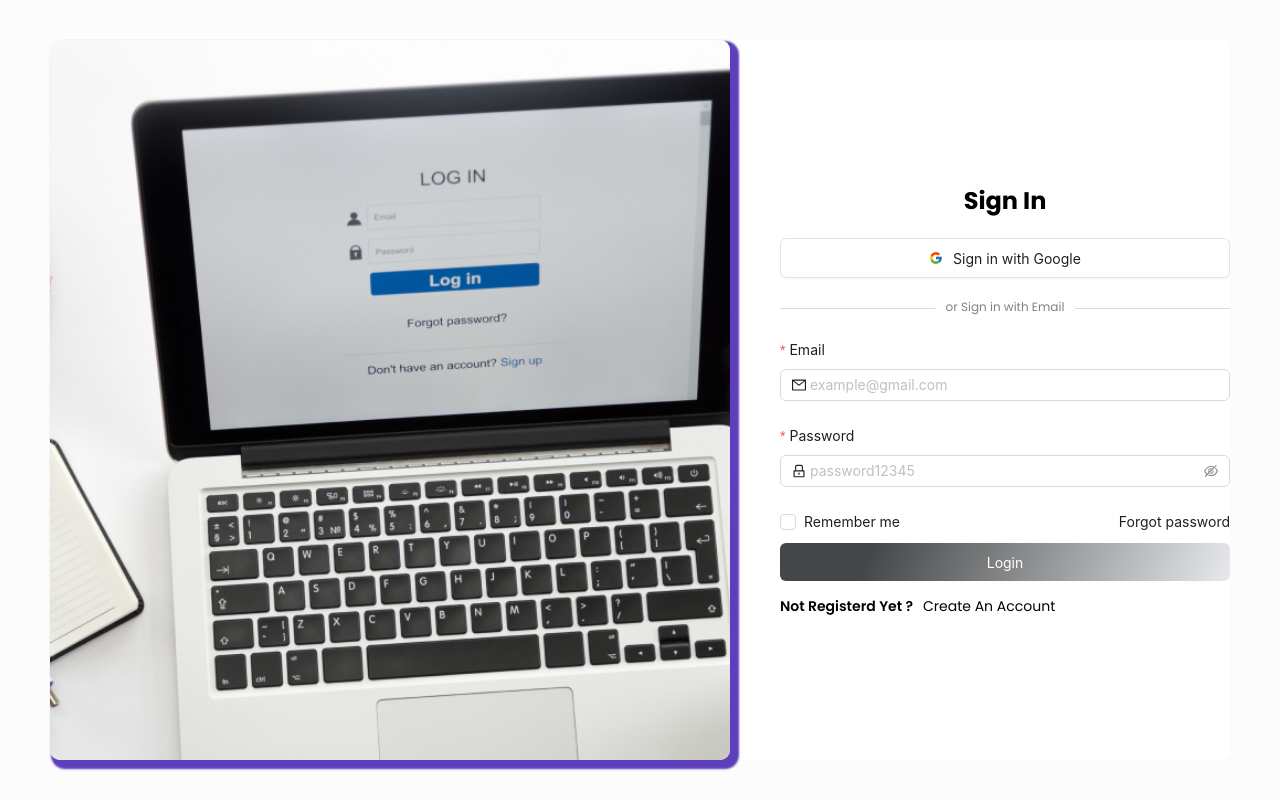
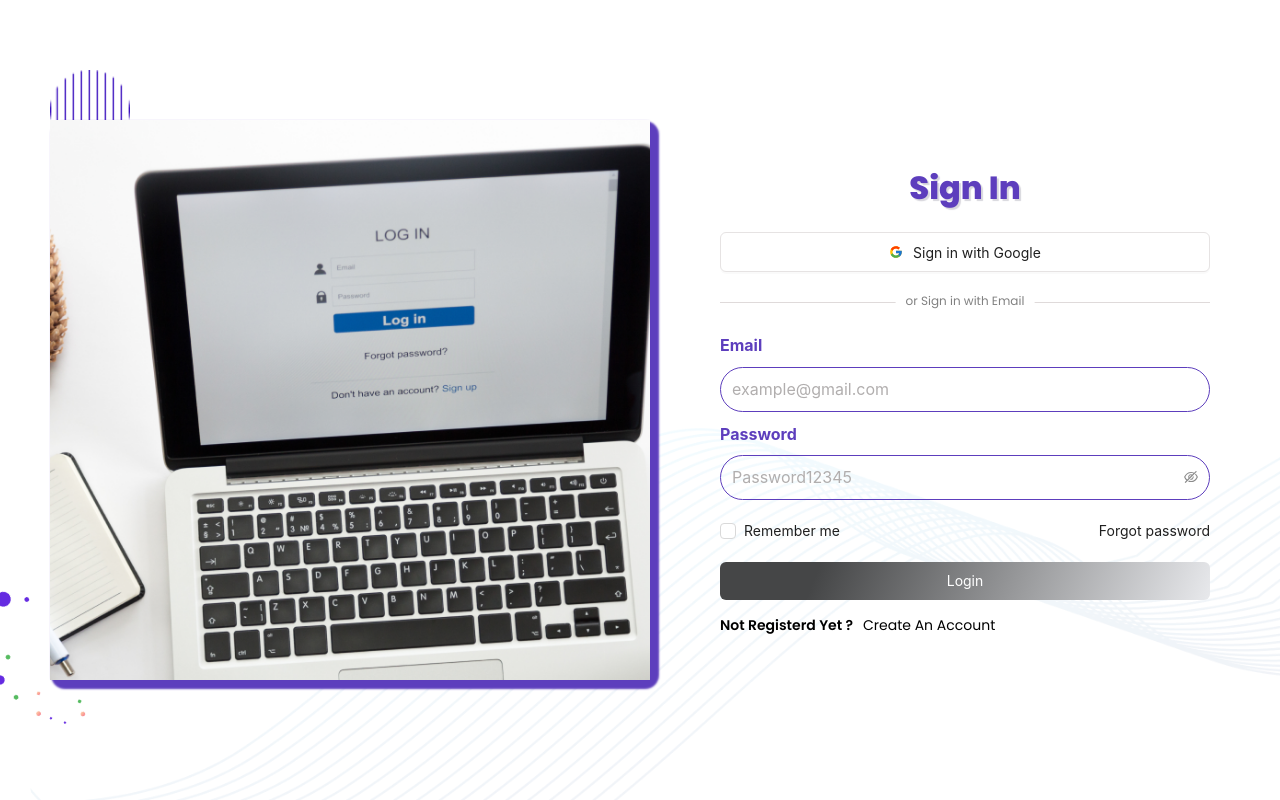
Before and after one commit to mahfuzar07/courier_front, a Next.js app: page /login in a window 1280 px wide. Built offline with nearby package versions, Linux system fonts and the light colour scheme; a web font is replaced by a local one.

Commit message:
auth page

```diff
--- a/src/app/(auth)/login/page.jsx
+++ b/src/app/(auth)/login/page.jsx
@@ -52,11 +52,13 @@ const LoginPage = () => {
 								{
 									required: true,
 									type: 'email',
-									message: 'Please input your valid email!',
+									message: 'please input your valid email!',
 								},
 							]}
 						>
-							<Input placeholder="example@gmail.com" prefix={<MailOutlined className="site-form-item-icon" />} />
+							{/* <Input placeholder="example@gmail.com" prefix={<MailOutlined className="site-form-item-icon" />} /> */}
+
+							<Input placeholder="example@gmail.com" />
 						</Form.Item>
 
 						<Form.Item
@@ -69,10 +71,10 @@ const LoginPage = () => {
 								},
 							]}
 						>
-							<Input.Password prefix={<LockOutlined className="site-form-item-icon" />} placeholder="password12345" />
+							<Input.Password placeholder="Password12345" />
 						</Form.Item>
 
-						<div className="flex_between my-3">
+						<div className="forgot_section_wrapper">
 							<Form.Item
 								name="remember"
 								noStyle
--- a/src/app/(auth)/registration/page.jsx
+++ b/src/app/(auth)/registration/page.jsx
@@ -39,7 +39,8 @@ const RegistrationPage = () => {
 							rules={[
 								{
 									required: true,
-									message: 'Please input your Email!',
+									type: 'email',
+									message: 'Please input your valid Email!',
 								},
 							]}
 						>
--- a/src/styles/_variables.scss
+++ b/src/styles/_variables.scss
@@ -15,6 +15,7 @@ $primary-color: #78f3f3;
 $secondary-color: #b1edff;
 
 $primary_color: #5d3ebd;
+// $primary_color: #6c418f;
 $primary_button_bg: #fd9010;
 $secondary_button_bg: #f3b415;
 $bacground_color: #fcfcfc;
--- a/src/styles/pages/_auth.scss
+++ b/src/styles/pages/_auth.scss
@@ -2,39 +2,27 @@
 	display: flex;
 	justify-content: center;
 	align-items: center;
-	padding: 20px;
+	padding: 10px;
 	height: 100vh;
+	background-color: rgba(255, 255, 255, 1);
 
 	width: 100%;
 	position: relative;
 	z-index: 1;
 
-	&::before {
+	&::after {
 		z-index: -1;
 		position: absolute;
 		content: '';
 		bottom: 0;
-
-		left: 0;
-		width: 100%;
-		height: 70%;
-		// background-image: url('/images/page/auth/vector-bg1.png');
-		background-repeat: no-repeat;
-		background-position: left;
-		background-size: contain;
-	}
-	&::after {
-		z-index: -1;
-		position: absolute;
-		content: '';
-		top: 0;
 		right: 0;
 		width: 100%;
 		height: 100%;
-		// background-image: url('/images/page/auth/vector-bg2.png');
+		background-image: url('/assets/auth/auth-bg-1.png');
 		background-repeat: no-repeat;
-		background-position: right;
+		background-position: bottom;
 		background-size: contain;
+		filter: brightness(1);
 	}
 }
 .auth_page_wrapper .auth_form_content_wrapper {
@@ -42,36 +30,64 @@
 	border-radius: 10px;
 	margin: auto;
 	text-align: center;
-	background-color: white;
+	// background-color: white;
 	// min-width: 420px;
 	// max-width: 500px;
 	width: 100%;
 	user-select: none;
-	height: 90vh;
+	// height: 70vh;
 	display: flex;
-	align-items: flex-start;
+	align-items: center;
 	justify-content: space-between;
 	gap: 50px;
 	margin: auto;
 
 	.auth_image_wrapper {
-		flex: 3;
+		flex: 1;
 		padding: 10px;
 		width: 100%;
-		max-width: 680px;
-		height: 100%;
+		max-width: 600px;
+		height: 70vh;
 		border-radius: 10px;
 
 		position: relative;
 		z-index: 1;
 		padding: 50px;
 		cursor: pointer;
-		overflow: hidden;
+		// overflow: hidden;
 		padding: 100px !important;
 		display: flex;
 		align-items: center;
 		justify-content: center;
 		box-shadow: 5px 5px 2px 4px $primary_color;
+		&::before {
+			z-index: -1;
+			position: absolute;
+			content: '';
+			top: -50px;
+
+			left: 0;
+			width: 100%;
+			height: 80px;
+			background-image: url('/assets/auth/auth-image-bg.png');
+			background-repeat: no-repeat;
+			background-position: left;
+			background-size: contain;
+		}
+		&::after {
+			z-index: -1;
+			position: absolute;
+			content: '';
+			bottom: -80px;
+			rotate: 150deg;
+			left: -80px;
+			width: 100px;
+			height: 180px;
+			background-image: url('/assets/bubble-bg.png');
+			background-repeat: no-repeat;
+			background-position: left;
+			background-size: contain;
+		}
 
 		.auth_image {
 			width: 100%;
@@ -81,23 +97,78 @@
 	}
 
 	.auth_form_wrapper {
-		flex: 2;
+		flex: 1;
 		margin-top: 20px;
 		max-width: 550px;
 		margin: auto;
 		width: 100%;
-
+		padding: 0 20px;
 		//auth from global
 		.auth_from_content {
+			.ant-form-item {
+				margin: 10px 0 0 0;
+				&:first-child {
+					margin: 0;
+				}
+				.ant-form-item-required {
+					font-size: 16px;
+					color: $primary_color;
+					font-weight: 700;
+					&::before {
+						display: none;
+					}
+				}
+				.ant-form-item-explain {
+					.ant-form-item-explain-error {
+						text-transform: lowercase;
+						margin-top: 2px;
+						text-align: left !important;
+					}
+				}
+				.ant-form-item-control-input {
+					min-height: 40px;
+					border: 1px solid $primary_color;
+					border-radius: 25px;
+					overflow: hidden;
+
+					.ant-input-affix-wrapper {
+						border: none;
+						background-color: transparent;
+					}
+					.ant-input {
+						border: none;
+						background-color: transparent;
+						border-width: 2px;
+						line-height: 2.5;
+
+						&::placeholder {
+							font-size: 16px !important;
+							color: rgb(177, 174, 174);
+						}
+						&:focus {
+							border-color: $primary_color !important;
+							box-shadow: rgba(149, 157, 165, 0.2) 0px 8px 24px;
+							border-width: 2px;
+						}
+						&:hover {
+							border-color: $primary_color !important;
+						}
+					}
+				}
+			}
 			.auth_from_title {
 				margin-bottom: 20px;
 				h2 {
-					font-size: 24px;
+					font-weight: 800;
+					font-size: 32px;
+					color: $primary_color;
+					text-shadow: 2px 2px 1px #d8d7dd;
 				}
 			}
+
 			.submit_button {
-				margin-top: 10px;
-				background-image: $gradient_primary_button;
+				background-image: linear-gradient(to right, #5985ce 0%, #6644d7 51%, #5985ce 100%);
+				margin-top: 20px;
 				color: white;
 				height: 38px;
 				border: none;
@@ -109,16 +180,22 @@
 					color: #fff;
 					text-decoration: none;
 				}
+
 				&:disabled {
 					background: linear-gradient(112.1deg, rgb(69, 70, 71) 20%, rgb(232, 233, 236) 100%);
 					cursor: not-allowed;
 				}
 			}
-
-			.login-form-forgot {
-				// color: $title-color;
-				&:hover {
-					text-decoration: underline;
+			.forgot_section_wrapper {
+				margin-top: 20px;
+				display: flex;
+				align-items: center;
+				justify-content: space-between;
+				.login-form-forgot {
+					// color: $title-color;
+					&:hover {
+						text-decoration: underline;
+					}
 				}
 			}
 		}
--- a/src/styles/style.scss
+++ b/src/styles/style.scss
@@ -900,7 +900,7 @@ a {
 	display: block;
 	font-size: 16px;
 	font-weight: 400;
-	padding: 5px 15px;
+	padding: 8px 15px;
 
 	border: 2px solid transparent;
 	&:hover {
@@ -912,7 +912,7 @@ a {
 
 .primary_button_border {
 	border: 2px solid $primary_button_bg;
-	padding: 5px 15px;
+	padding: 8px 15px;
 	text-align: center;
 	text-transform: capitalize;
 	transition: 0.5s;
```
Also changed, not shown: public/assets/auth/auth-bg-1.png (added), public/assets/auth/auth-image-bg.png (added).
